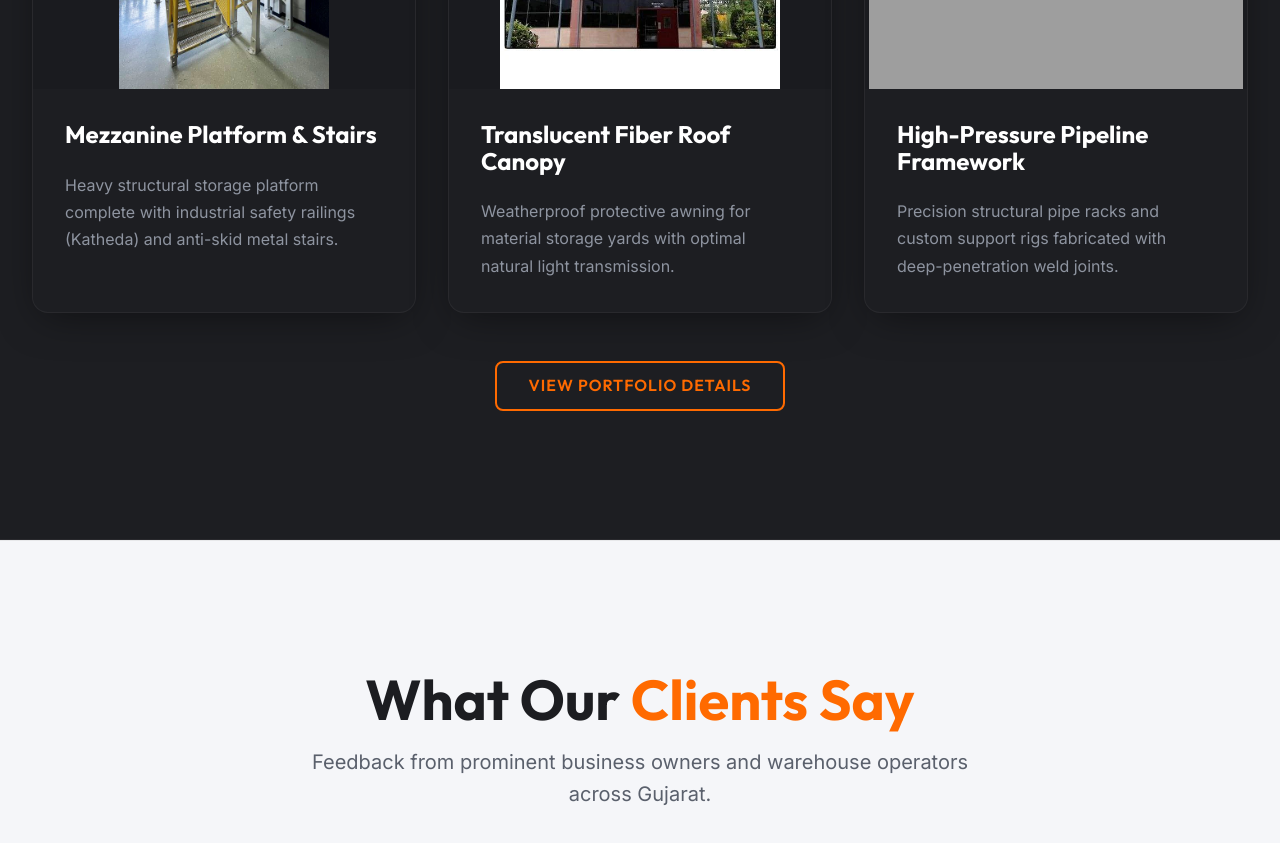
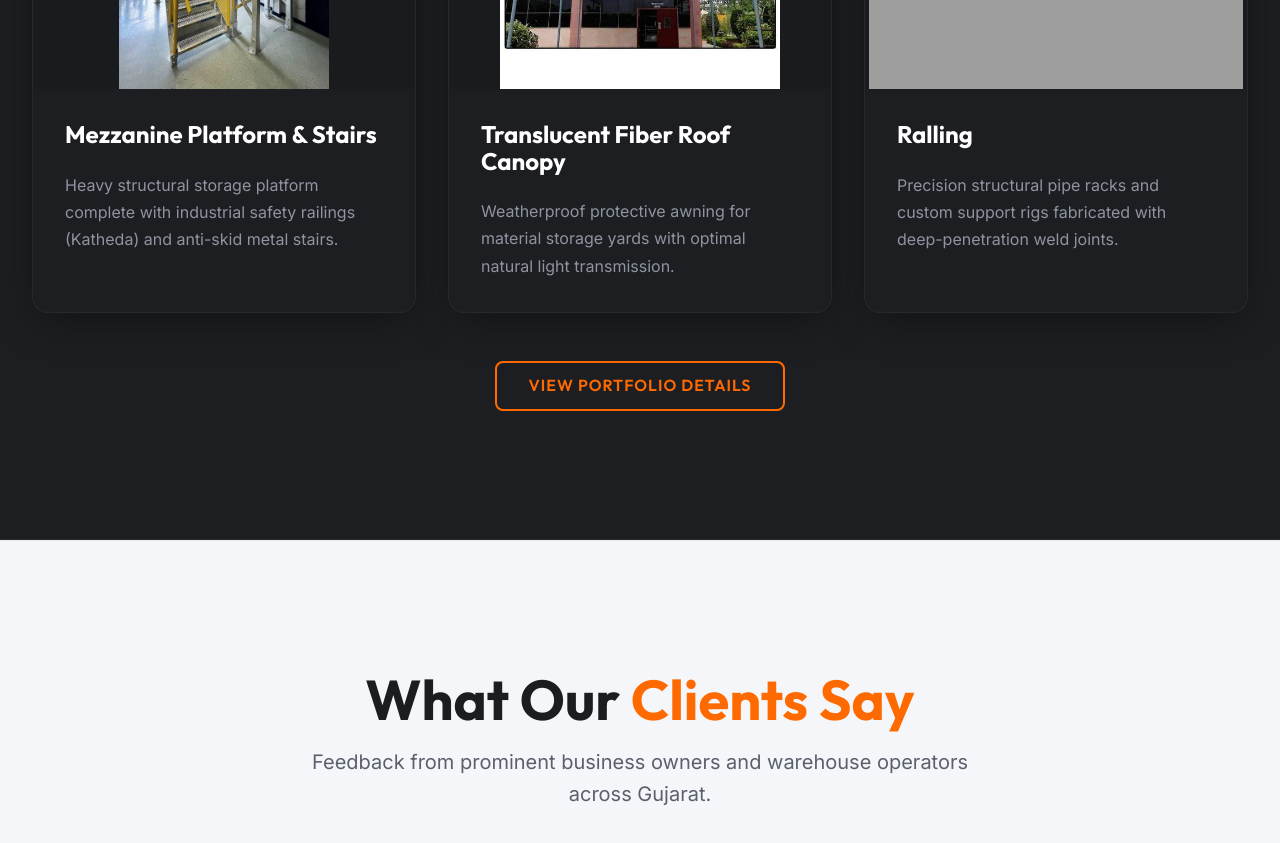
Before and after one commit to abhisheksrivastav-262/SARAV-Fabrication, a website: page index.html in a window 1280 px wide. Shown: the part 6760-7603 px from the top of the page. Drawn offline with Linux system fonts and the light colour scheme; grey boxes are pictures that could not be loaded.

Commit message:
Update project text and images

```diff
--- a/index.html
+++ b/index.html
@@ -373,10 +373,10 @@
                 <div class="project-card">
                     <span class="project-badge">Completed</span>
                     <div class="project-img-wrapper">
-                        <img src="13.png" alt="Precision Welding Project" loading="lazy">
+                        <img src="13.png" alt="Ralling" loading="lazy">
                     </div>
                     <div class="project-info">
-                        <h3 class="card-title">High-Pressure Pipeline Framework</h3>
+                        <h3 class="card-title">Ralling</h3>
                         <p class="card-desc">Precision structural pipe racks and custom support rigs fabricated with deep-penetration weld joints.</p>
                     </div>
                 </div>
```
Also changed, not shown: 5.png, 1 other file.
